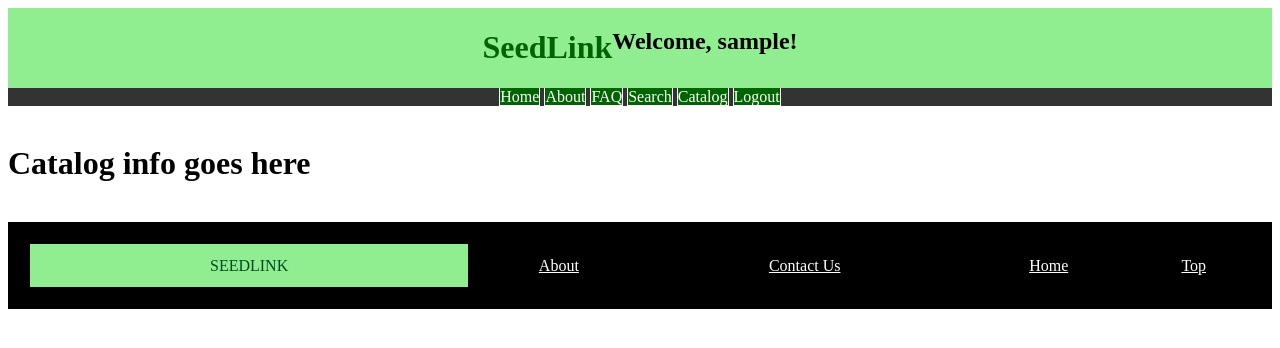
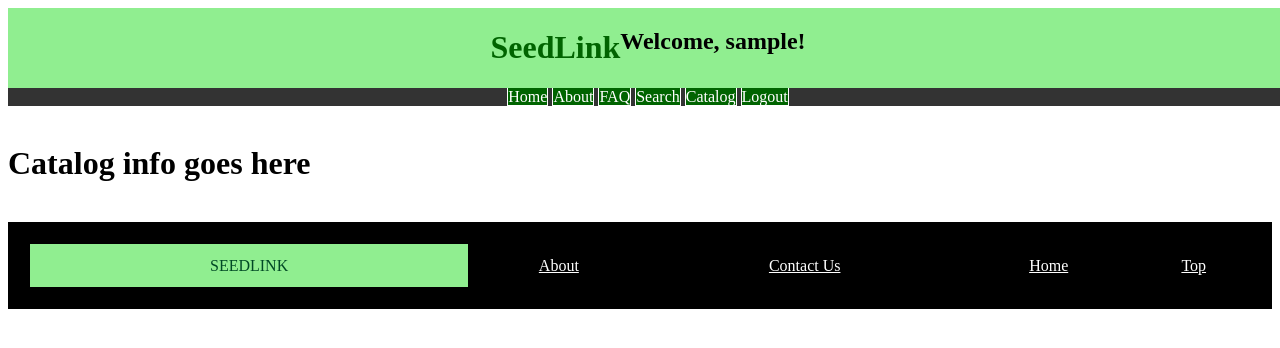
Before and after one commit to Phoneutria/Hack-for-the-People-2020, a Flask app: page /catalog in a window 1280 px wide. Shown: the top 348 px of the page. Run offline with Flask 2, Linux system fonts and the light colour scheme; the visitor is signed in with stand-in values (Sample User, id 1); data comes from the database, SQL or seed files in the repository.

Commit message:
tried fixing the width of the top bars
Changed from percent to view width where
1 vw = 1/100 of the view width

```diff
--- a/app/templates/base.html
+++ b/app/templates/base.html
@@ -14,7 +14,7 @@
                 justify-content: space-around;
                 position: sticky;
                 background-color: #333;
-                width: 100%;
+                width: 100vw;
                 left: 0;
             }
 
@@ -38,7 +38,7 @@
                 justify-content: center;
                 background-color: lightgreen;
                 position: sticky;
-                width: 100%;
+                width: 100vw;
                 top: 0;
             }
 
```
